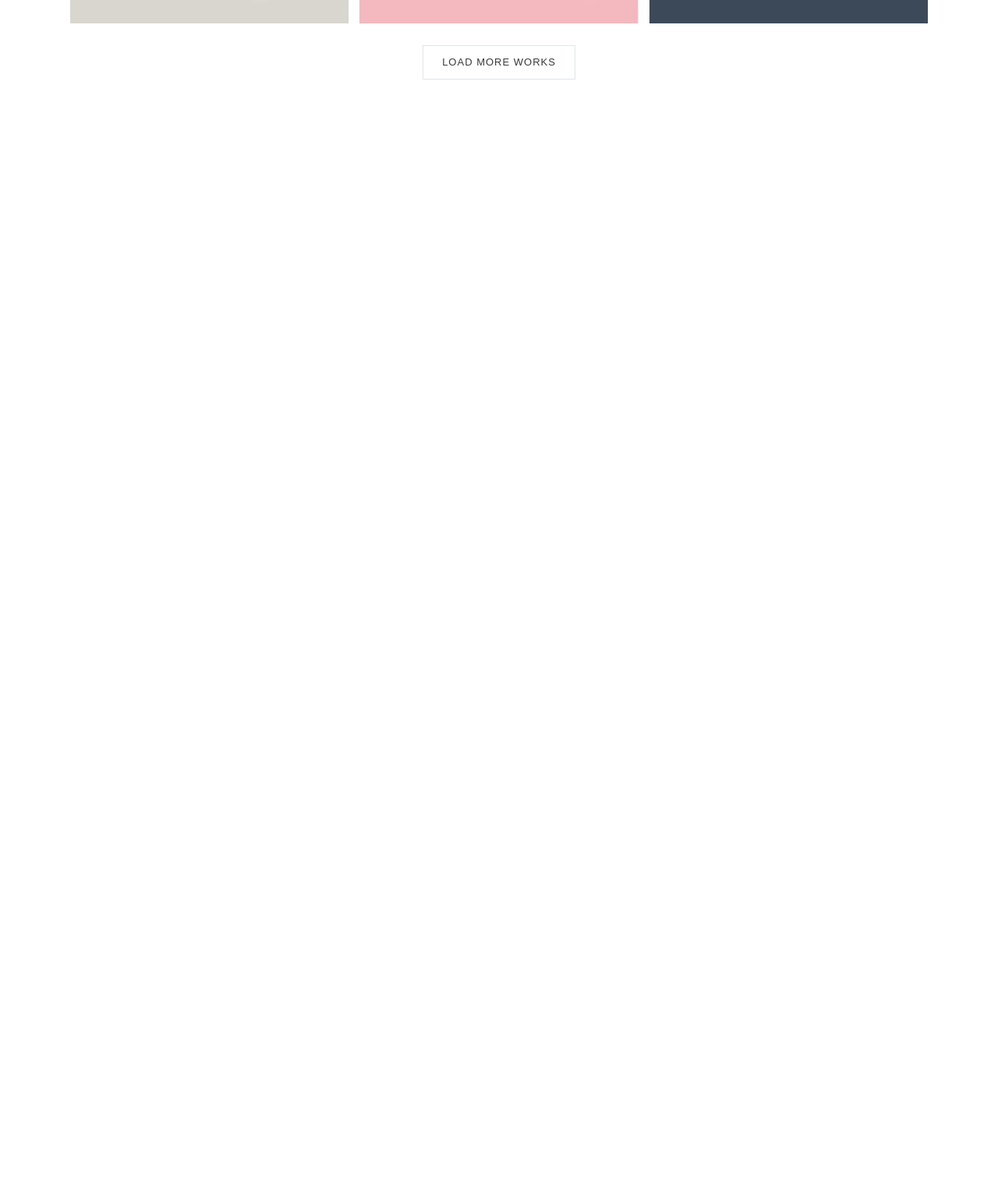
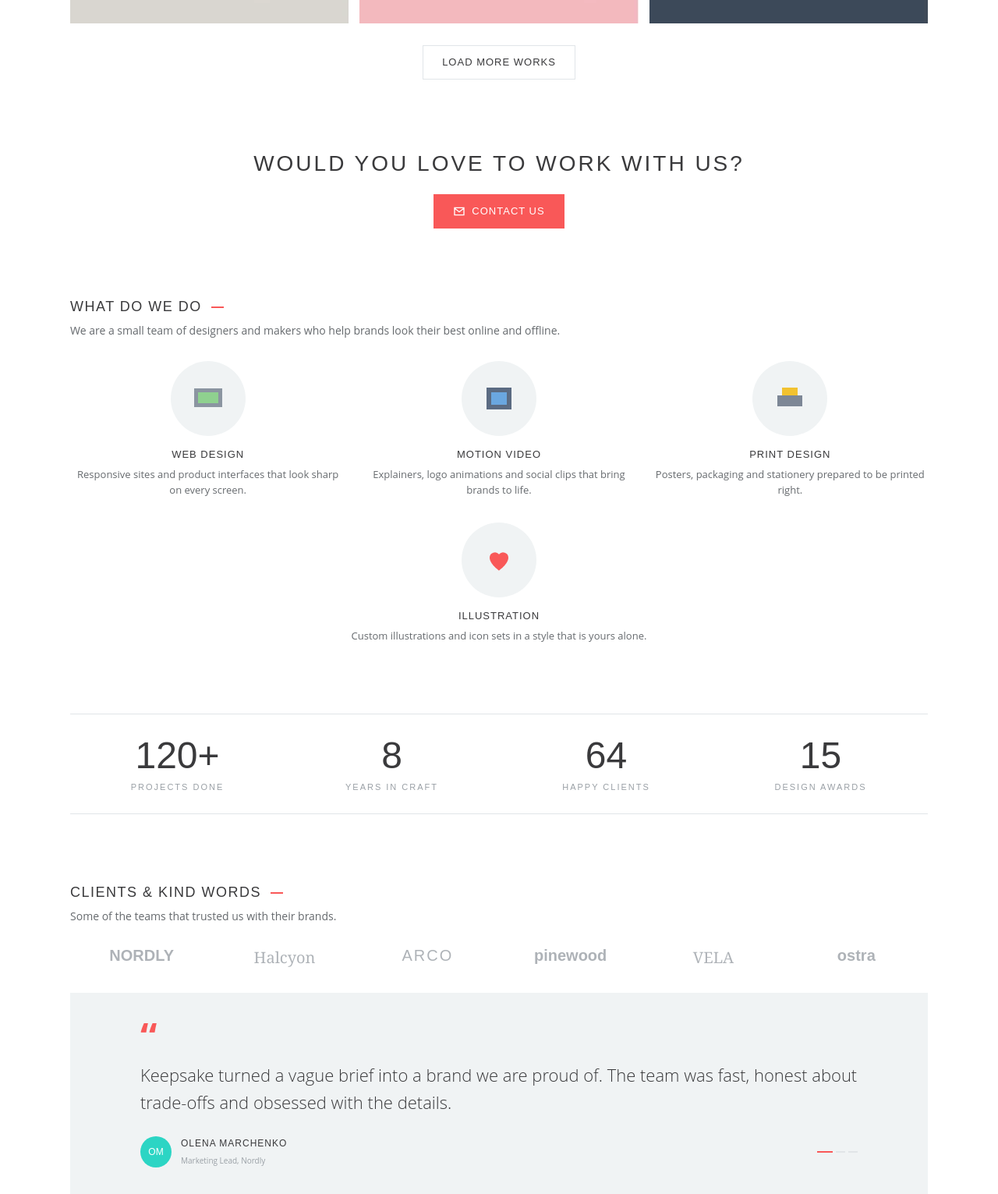
Before and after one commit to alisaartemenko/landing-keepsake-vite, a Node project: template src/pages/index.pug in a window 1280 px wide. Shown: the part 1453-2984 px from the top of the page at 78% size. Before the commit the page ends 1555 px from the top, so only its background shows below. Run offline with Node 20 templates, Linux system fonts and the light colour scheme; the template is opened without the code that fills it, so the values that code supplies are empty; style sheets or scripts are compiled from the project's sources; some libraries are stand-ins or nearby versions.

Commit message:
feat: add cta, services, stats and clients sections

```diff
--- /dev/null
+++ b/src/components/sections/about.pug
@@ -0,0 +1,19 @@
+include ../../data/about
+include ../../mixins/service-icon
+
+section#about.section(aria-labelledby="about-title")
+  .container
+    h2#about-title.section-title What do we do
+    p.section__lead We are a small team of designers and makers who help brands look their best online and offline.
+    ul.services
+      each service, i in services
+        li.services__item
+          span.services__icon
+            +service-icon(service.icon)
+          h3.services__title= service.title
+          p.services__text= service.text
+    ul.stats
+      each stat in stats
+        li.stats__item
+          b.stats__value= stat.value
+          span.stats__label= stat.label
--- /dev/null
+++ b/src/components/sections/clients.pug
@@ -0,0 +1,21 @@
+include ../../data/about
+
+section.section(aria-labelledby="clients-title")
+  .container
+    h2#clients-title.section-title Clients & kind words
+    p.section__lead Some of the teams that trusted us with their brands.
+    ul.clients
+      each client in clients
+        li.clients__item(class=client.mod && 'clients__item--' + client.mod)= client.name
+    figure.quote
+      span.quote__mark(aria-hidden="true") “
+      blockquote.quote__text= review.text
+      figcaption.quote__caption
+        span.quote__avatar= review.initials
+        span
+          b.quote__name= review.author
+          br
+          small.quote__role= review.role
+        span.quote__dots(aria-hidden="true")
+          each n in [0, 1, 2]
+            i.quote__dot(class={ 'quote__dot--on': n === 0 })
--- /dev/null
+++ b/src/components/sections/cta.pug
@@ -0,0 +1,8 @@
+include ../../mixins/btn
+include ../../mixins/icon
+
+section.cta
+  .container.cta__inner
+    h2.cta__title Would you love to work with us?
+    +btn('Contact us', '#contact')
+      +icon('mail')
--- /dev/null
+++ b/src/data/about.pug
@@ -0,0 +1,33 @@
+-
+  var services = [
+    { title: 'Web design', text: 'Responsive sites and product interfaces that look sharp on every screen.', icon: 'web' },
+    { title: 'Motion video', text: 'Explainers, logo animations and social clips that bring brands to life.', icon: 'motion' },
+    { title: 'Print design', text: 'Posters, packaging and stationery prepared to be printed right.', icon: 'print' },
+    { title: 'Illustration', text: 'Custom illustrations and icon sets in a style that is yours alone.', icon: 'heart' },
+  ]
+
+-
+  var stats = [
+    { value: '120+', label: 'Projects done' },
+    { value: '8', label: 'Years in craft' },
+    { value: '64', label: 'Happy clients' },
+    { value: '15', label: 'Design awards' },
+  ]
+
+-
+  var clients = [
+    { name: 'NORDLY' },
+    { name: 'Halcyon', mod: 'serif' },
+    { name: 'ARCO', mod: 'light' },
+    { name: 'pinewood' },
+    { name: 'VELA', mod: 'serif' },
+    { name: 'ostra' },
+  ]
+
+-
+  var review = {
+    text: 'Keepsake turned a vague brief into a brand we are proud of. The team was fast, honest about trade-offs and obsessed with the details.',
+    author: 'Olena Marchenko',
+    role: 'Marketing Lead, Nordly',
+    initials: 'OM',
+  }
--- a/src/includes/sprite.pug
+++ b/src/includes/sprite.pug
@@ -0,0 +1,9 @@
+svg(width="0" height="0" style="position:absolute" aria-hidden="true")
+  symbol#i-heart(viewBox="0 0 24 24")
+    path(fill="currentColor" d="M12 21s-8-5.5-8-11a4.5 4.5 0 0 1 8-2.8A4.5 4.5 0 0 1 20 10c0 5.5-8 11-8 11z")
+  symbol#i-mail(viewBox="0 0 24 24")
+    path(fill="none" stroke="currentColor" stroke-width="2" d="M3 5h18v14H3zM3 6l9 7 9-7")
+  symbol#i-up(viewBox="0 0 24 24")
+    path(fill="none" stroke="currentColor" stroke-width="2" d="M12 19V5M5 12l7-7 7 7")
+  symbol#i-plus(viewBox="0 0 24 24")
+    path(fill="none" stroke="currentColor" stroke-width="2" d="M12 5v14M5 12h14")
--- a/src/mixins/btn.pug
+++ b/src/mixins/btn.pug
@@ -1,6 +1,6 @@
 //- label: текст, href: посилання, variant: 'primary' або 'ghost'
 mixin btn(label, href = '#', variant = 'primary')
   a.btn(href=href class={'btn--ghost': variant === 'ghost'})&attributes(attributes)
-    = label
     if block
       block
+    = label
--- /dev/null
+++ b/src/mixins/service-icon.pug
@@ -0,0 +1,19 @@
+include icon
+
+//- name: web | motion | print, усе інше це іконка зі спрайта
+mixin service-icon(name)
+  case name
+    when 'web'
+      svg(width="40" height="30" viewBox="0 0 40 30" aria-hidden="true")
+        rect(x="2" y="2" width="36" height="24" fill="#8b95a1")
+        rect(x="7" y="7" width="26" height="14" fill="#8fd18f")
+    when 'motion'
+      svg(width="36" height="32" viewBox="0 0 36 32" aria-hidden="true")
+        rect(x="2" y="2" width="32" height="28" fill="#5b6b82")
+        rect(x="8" y="8" width="20" height="16" fill="#6aa7e0")
+    when 'print'
+      svg(width="36" height="32" viewBox="0 0 36 32" aria-hidden="true")
+        rect(x="8" y="2" width="20" height="10" fill="#f2c230")
+        rect(x="2" y="12" width="32" height="14" fill="#7d8796")
+    default
+      +icon(name, 36)(class="services__heart")
--- a/src/pages/index.pug
+++ b/src/pages/index.pug
@@ -12,3 +12,6 @@ block content
   main
     include ../components/sections/hero
     include ../components/sections/works
+    include ../components/sections/cta
+    include ../components/sections/about
+    include ../components/sections/clients
--- a/src/styles/base/_root.scss
+++ b/src/styles/base/_root.scss
@@ -13,9 +13,13 @@
   --pad: 20px;
   --sec: 56px;
   --fs-h1: 26px;
+  --fs-cta: 22px;
   --fs-nav: 12px;
+  --fs-quote: 16px;
+  --fs-stat: 38px;
   --fs-logo: 22px;
   --logo-k: 34px;
+  --ico: 72px;
   --gap-works: 12px;
   --card-ratio: 1 / 0.72;
 
@@ -23,9 +27,13 @@
     --pad: 40px;
     --sec: 72px;
     --fs-h1: 32px;
+    --fs-cta: 24px;
     --fs-nav: 13px;
+    --fs-quote: 19px;
+    --fs-stat: 40px;
     --fs-logo: 26px;
     --logo-k: 40px;
+    --ico: 96px;
     --card-ratio: 1 / 0.79;
   }
 
@@ -33,6 +41,9 @@
     --pad: 90px;
     --sec: 90px;
     --fs-h1: 40px;
+    --fs-cta: 28px;
+    --fs-quote: 22px;
+    --fs-stat: 48px;
     --gap-works: 14px;
   }
 }
--- /dev/null
+++ b/src/styles/components/_clients.scss
@@ -0,0 +1,34 @@
+@use '../utils' as *;
+
+.clients {
+  display: flex;
+  flex-wrap: wrap;
+  row-gap: 24px;
+  margin-bottom: 32px;
+
+  &__item {
+    flex: 1 1 50%;
+    text-align: center;
+    font: 700 20px var(--font-head);
+    color: var(--color-muted);
+    opacity: 0.8;
+
+    @include mq(md) {
+      flex-basis: 33.33%;
+    }
+
+    @include mq(lg) {
+      flex-basis: 16.66%;
+    }
+
+    &--serif {
+      font-family: Georgia, serif;
+      font-weight: 400;
+    }
+
+    &--light {
+      font-weight: 300;
+      letter-spacing: 2px;
+    }
+  }
+}
--- /dev/null
+++ b/src/styles/components/_cta.scss
@@ -0,0 +1,18 @@
+.cta {
+  margin-top: var(--sec);
+  text-align: center;
+
+  &__inner {
+    display: flex;
+    flex-direction: column;
+    align-items: center;
+    gap: 20px;
+  }
+
+  &__title {
+    font: 300 var(--fs-cta) / 1.3 var(--font-head);
+    text-transform: uppercase;
+    letter-spacing: 3px;
+    color: var(--color-text-dark);
+  }
+}
--- /dev/null
+++ b/src/styles/components/_quote.scss
@@ -0,0 +1,61 @@
+.quote {
+  padding: 32px var(--pad);
+  background: var(--color-bg-light);
+
+  &__mark {
+    font: 700 48px / 1 var(--font-body);
+    color: var(--color-accent);
+  }
+
+  &__text {
+    margin: 8px 0 24px;
+    font: 300 var(--fs-quote) / 1.6 var(--font-body);
+    color: var(--color-text-dark);
+  }
+
+  &__caption {
+    display: flex;
+    align-items: center;
+    gap: 12px;
+    font-size: 12px;
+  }
+
+  &__avatar {
+    display: grid;
+    place-items: center;
+    width: 40px;
+    height: 40px;
+    border-radius: 50%;
+    background: var(--color-teal);
+    color: var(--color-white);
+    font: 400 12px var(--font-head);
+  }
+
+  &__name {
+    font: 400 12px var(--font-head);
+    text-transform: uppercase;
+    letter-spacing: 1px;
+    color: var(--color-text-dark);
+  }
+
+  &__role {
+    color: var(--color-muted);
+  }
+
+  &__dots {
+    display: flex;
+    gap: 4px;
+    margin-left: auto;
+  }
+
+  &__dot {
+    width: 12px;
+    height: 2px;
+    background: var(--color-border);
+
+    &--on {
+      width: 20px;
+      background: var(--color-accent);
+    }
+  }
+}
--- /dev/null
+++ b/src/styles/components/_services.scss
@@ -0,0 +1,43 @@
+@use '../utils' as *;
+
+.services {
+  display: flex;
+  flex-wrap: wrap;
+  gap: 32px 20px;
+
+  &__item {
+    flex: 1 1 calc(50% - 20px);
+    text-align: center;
+
+    @include mq(lg) {
+      flex-basis: 25%;
+    }
+  }
+
+  &__icon {
+    display: grid;
+    place-items: center;
+    width: var(--ico);
+    height: var(--ico);
+    margin-inline: auto;
+    border-radius: 50%;
+    background: var(--color-bg-light);
+  }
+
+  &__heart {
+    color: var(--color-accent);
+  }
+
+  &__title {
+    margin: 16px 0 8px;
+    font: 400 13px var(--font-head);
+    text-transform: uppercase;
+    letter-spacing: 1px;
+    color: var(--color-text-dark);
+  }
+
+  &__text {
+    font-size: 13px;
+    line-height: 20px;
+  }
+}
--- /dev/null
+++ b/src/styles/components/_stats.scss
@@ -0,0 +1,32 @@
+@use '../utils' as *;
+
+.stats {
+  display: flex;
+  flex-wrap: wrap;
+  row-gap: 24px;
+  margin-top: var(--sec);
+  padding-block: 24px;
+  border-block: 1px solid var(--color-border);
+
+  &__item {
+    flex: 1 1 50%;
+    text-align: center;
+
+    @include mq(md) {
+      flex-basis: 25%;
+    }
+  }
+
+  &__value {
+    display: block;
+    font: 300 var(--fs-stat) / 1.2 var(--font-head);
+    color: var(--color-text-dark);
+  }
+
+  &__label {
+    font: 400 11px var(--font-head);
+    text-transform: uppercase;
+    letter-spacing: 2px;
+    color: var(--color-muted);
+  }
+}
--- a/src/styles/components/index.scss
+++ b/src/styles/components/index.scss
@@ -8,3 +8,8 @@
 @forward 'chip';
 @forward 'work-card';
 @forward 'works';
+@forward 'cta';
+@forward 'services';
+@forward 'stats';
+@forward 'clients';
+@forward 'quote';
--- a/src/styles/layout/_section.scss
+++ b/src/styles/layout/_section.scss
@@ -1,3 +1,7 @@
 .section {
   padding-top: var(--sec);
+
+  &__lead {
+    margin: 8px 0 28px;
+  }
 }
```
